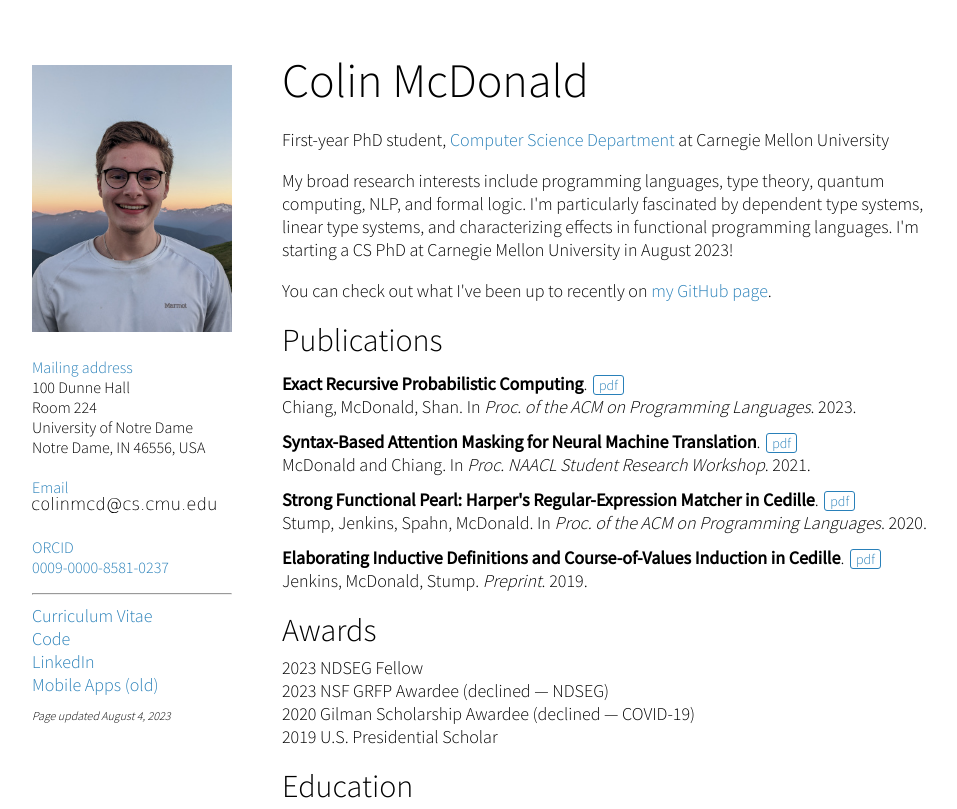
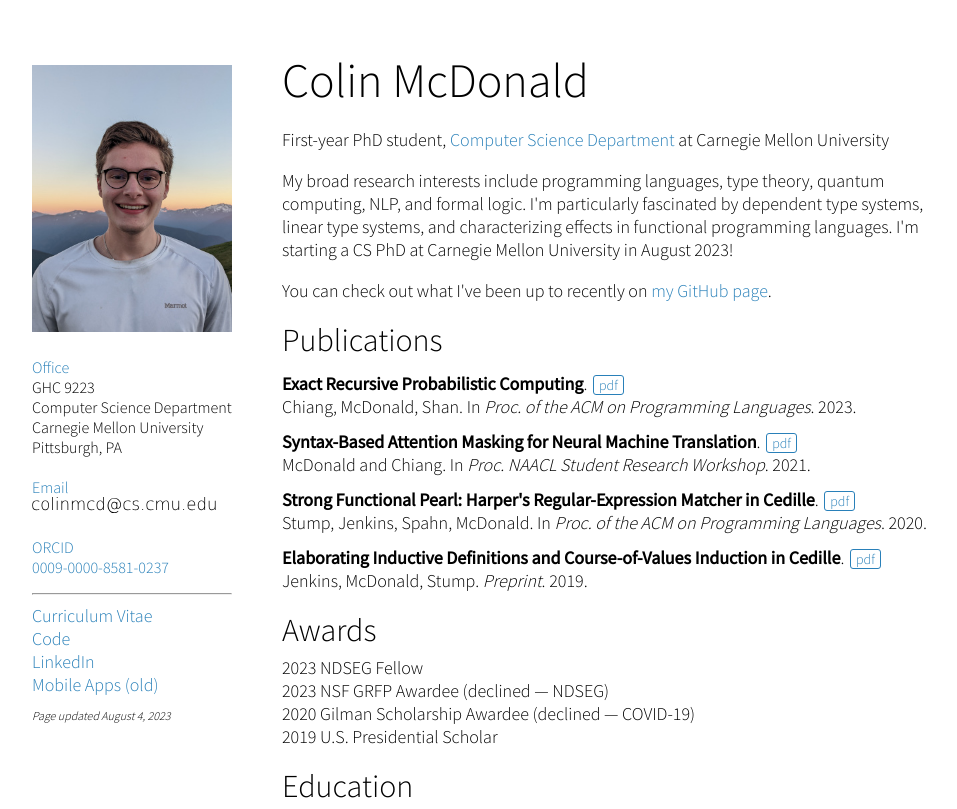
Before and after one commit to colin-mcd/colin-mcd.github.io, a plain HTML site: page index.html in a window 1280 px wide. Shown: the top 809 px of the page, without its empty margins (18-975 px from the left). Drawn offline with Linux system fonts and the light colour scheme.

Commit message:
Update office

```diff
--- a/index.html
+++ b/index.html
@@ -23,12 +23,12 @@
 
   <div class="contact">
     <dl>
-      <dt>Mailing address</dt>
+      <dt>Office</dt>
       <dd>
-        100 Dunne Hall<br>
-        Room 224 <br>
-        University of Notre Dame<br>
-        Notre Dame, IN 46556, USA
+        GHC 9223<br>
+        Computer Science Department<br>
+        Carnegie Mellon University<br>
+        Pittsburgh, PA
       </dd>
 
       <dt>Email</dt>
```
